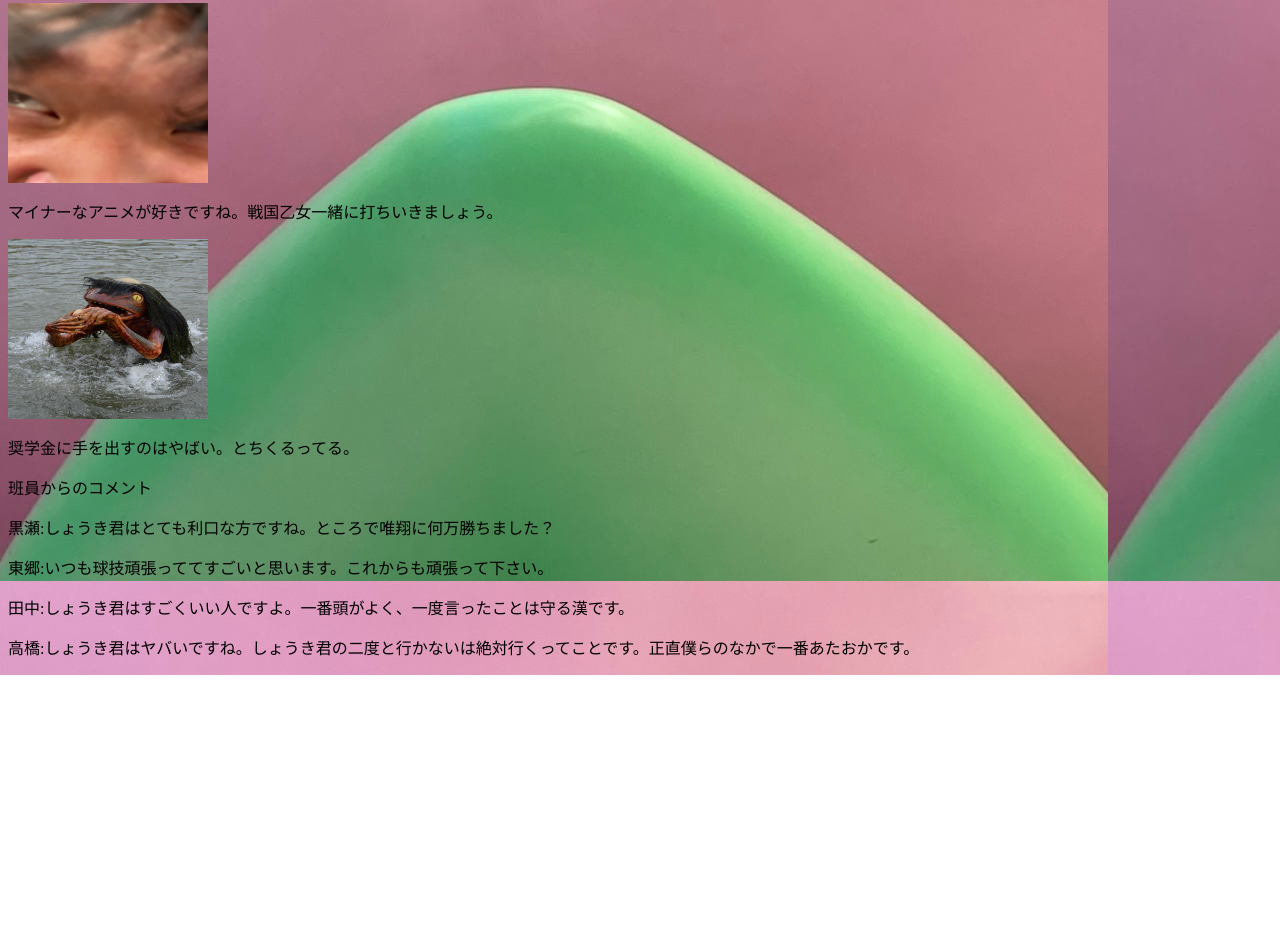
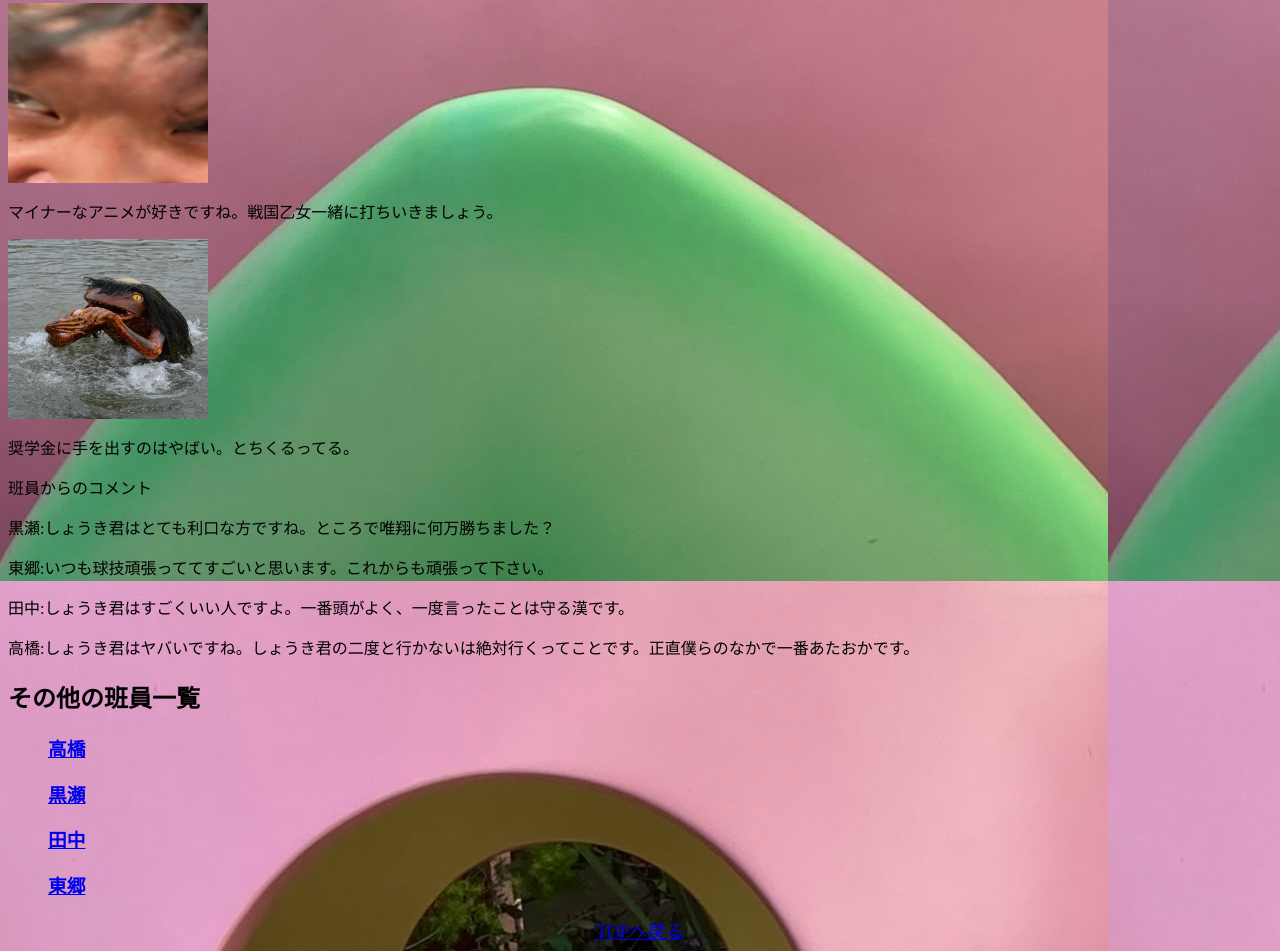
Before and after one commit to Masaki4163/githubKadai, a plain HTML site: page gitPR/甲鉄城のカバネリ/kusotibiikarugamakeinu.html in a window 1280 px wide. Shown: the part 897-1848 px from the top of the page. Before the commit the page ends 1572 px from the top, so only its background shows below. Drawn offline with Linux system fonts and the light colour scheme.

Commit message:
変更完了

```diff
--- a/gitPR/甲鉄城のカバネリ/kusotibiikarugamakeinu.html
+++ b/gitPR/甲鉄城のカバネリ/kusotibiikarugamakeinu.html
@@ -29,5 +29,19 @@
 <p>東郷:いつも球技頑張っててすごいと思います。これからも頑張って下さい。</p>
 <p>田中:しょうき君はすごくいい人ですよ。一番頭がよく、一度言ったことは守る漢です。</p>
 <p>高橋:しょうき君はヤバいですね。しょうき君の二度と行かないは絶対行くってことです。正直僕らのなかで一番あたおかです。</p>
+ <footer>
+                <h2>その他の班員一覧</h2>
+                    <nav class="nav">
+                        <ul>
+                                <h3><a href = "gekogekokaerupachinkasuyudai.html">高橋</a></h3>
+                                <h3><a href = "Kurose.html">黒瀬</a></h3>
+                                <h3><a href = "Tanaka.html">田中</a></h3>
+                                <h3><a href = "Tougou.html">東郷</a></h3>
+                        </ul>
+               </nav>
+                    <div style="text-align: center">
+                          <a href ="index.html"><font size="4">TOPへ戻る</font></a>
+                    </div>
+        </footer>
 </body>
 </html>
```
